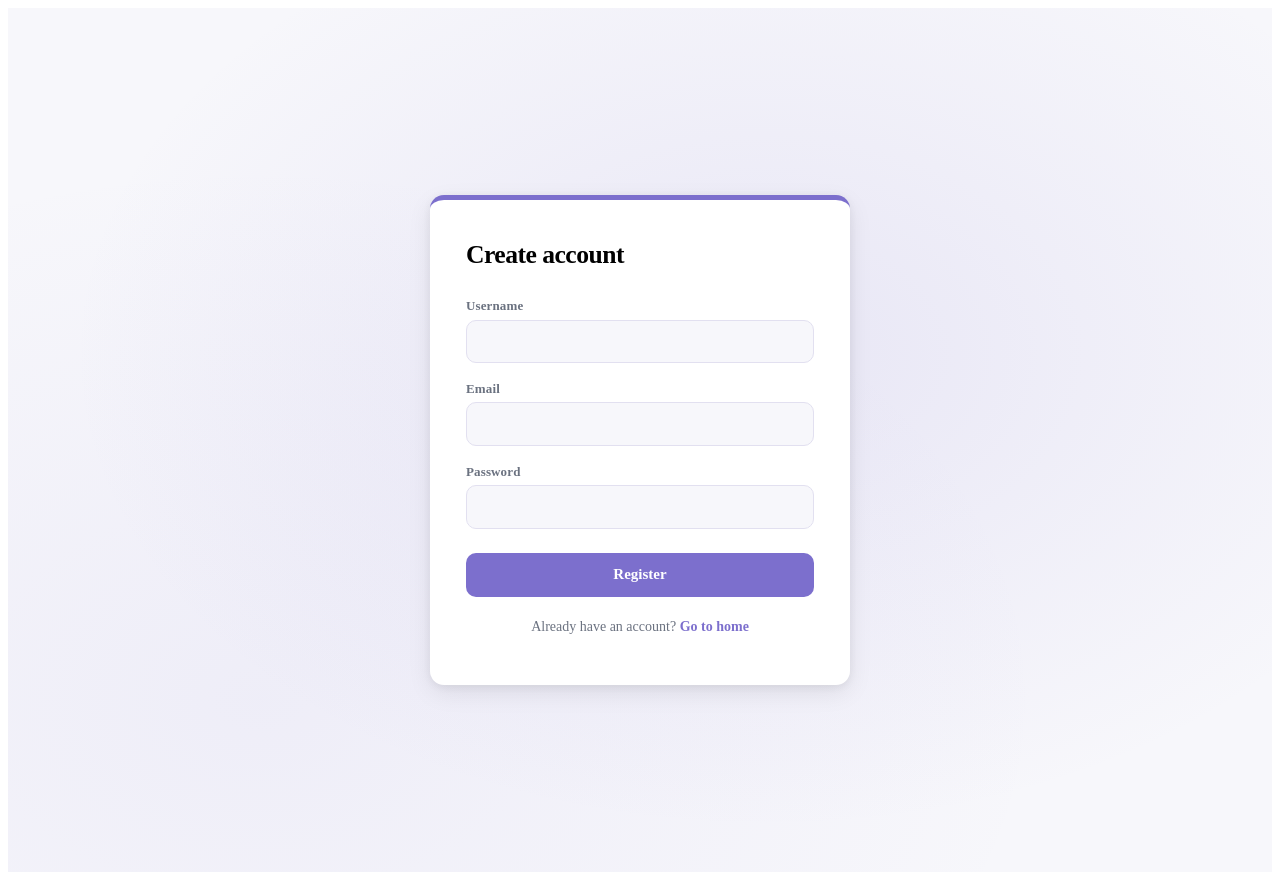
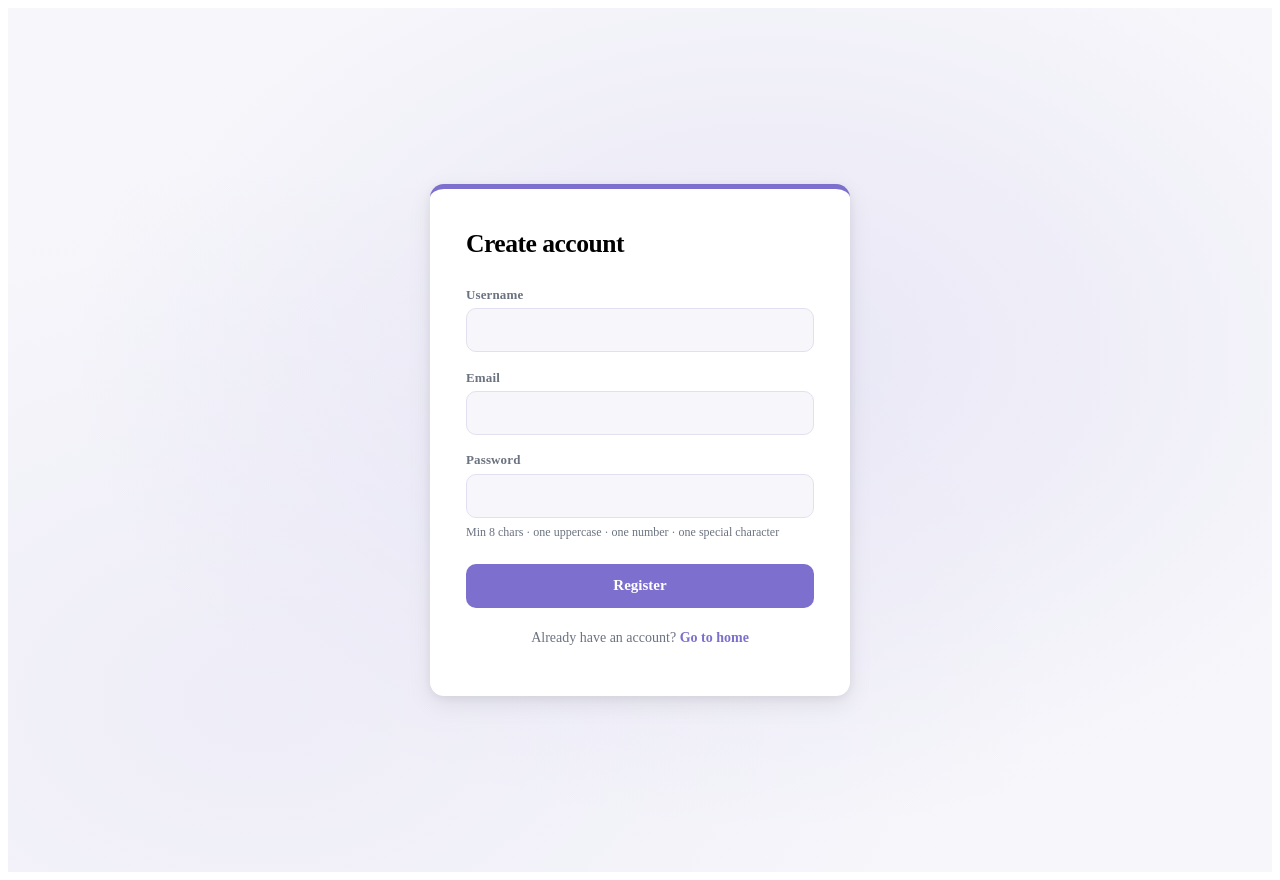
Before and after one commit to CaelOConnor/AnimeRatingsWebstite, a React app in the folder frontend/: page /register in a window 1280 px wide. Built offline with nearby package versions, Linux system fonts and the light colour scheme; no server answers; the HTML template or start-up script is replaced by a standard one.

Commit message:
register page done
Next is login popup

```diff
--- a/frontend/src/pages/Register.css
+++ b/frontend/src/pages/Register.css
@@ -124,3 +124,9 @@
 .register-footer a:hover {
   text-decoration: underline;
 }
+
+.register-form__hint {
+  font-size: 0.75rem;
+  color: var(--color-text-muted, #6b7280);
+  margin-top: 0.1rem;
+}
--- a/frontend/src/pages/Register.jsx
+++ b/frontend/src/pages/Register.jsx
@@ -2,6 +2,14 @@ import { useState } from 'react';
 import { useNavigate, Link } from 'react-router-dom';
 import { useAuth } from '../hooks/useAuth';
 import './Register.css';
+
+function validate({ email, password }) {
+  if (!/[A-Z]/.test(password)) return 'Password must contain at least one uppercase letter.';
+  if (!/[0-9]/.test(password)) return 'Password must contain at least one number.';
+  if (!/[^A-Za-z0-9]/.test(password)) return 'Password must contain at least one special character.';
+  if (!/^[^\s@]+@[^\s@]+\.[^\s@]{2,}$/.test(email)) return 'Please enter a valid email address.';
+  return null;
+}
 
 export default function Register() {
   const { register } = useAuth();
@@ -17,6 +25,11 @@ export default function Register() {
 
   async function handleSubmit(e) {
     e.preventDefault();
+    const validationError = validate(form);
+    if (validationError) {
+      setError(validationError);
+      return;
+    }
     setError('');
     setLoading(true);
     try {
@@ -79,6 +92,9 @@ export default function Register() {
                 minLength={8}
                 required
               />
+              <span className="register-form__hint">
+                Min 8 chars · one uppercase · one number · one special character
+              </span>
             </div>
 
             <button
```
Also changed, not shown: 1 other file (tests, documents, lock files or other folders).
